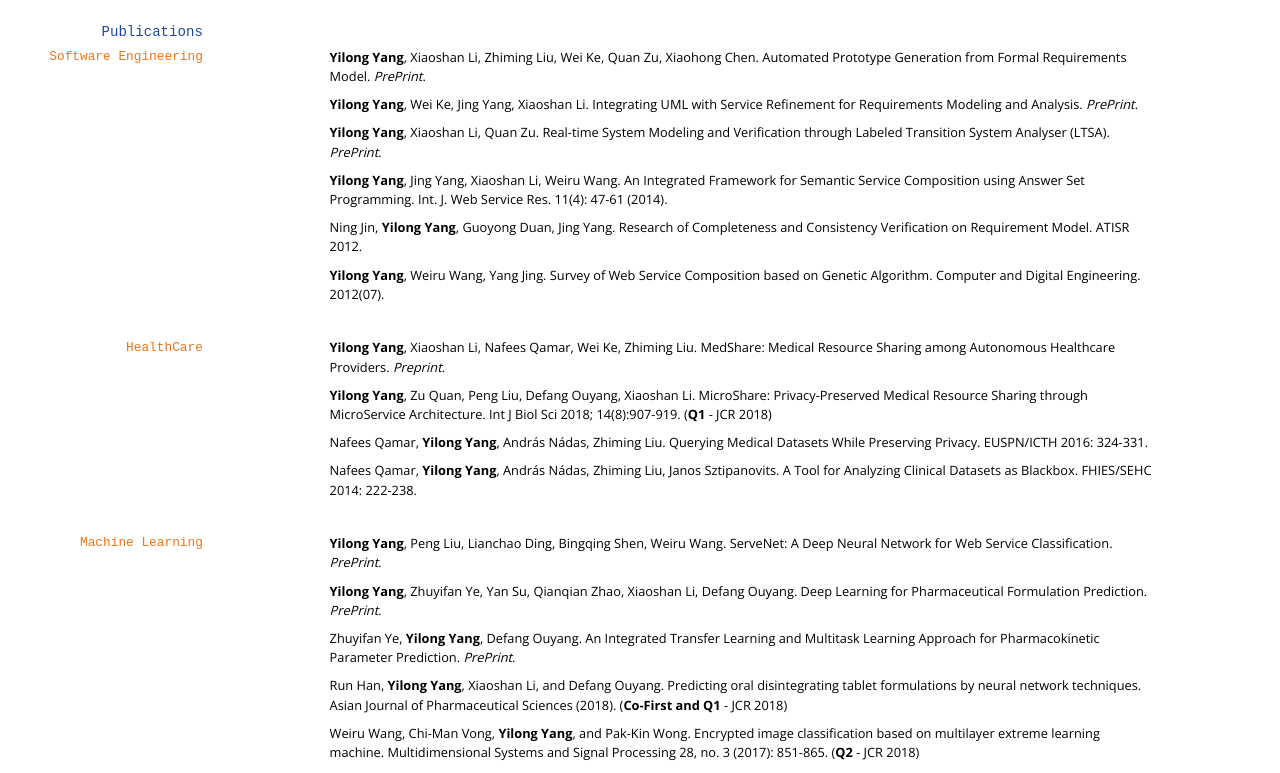
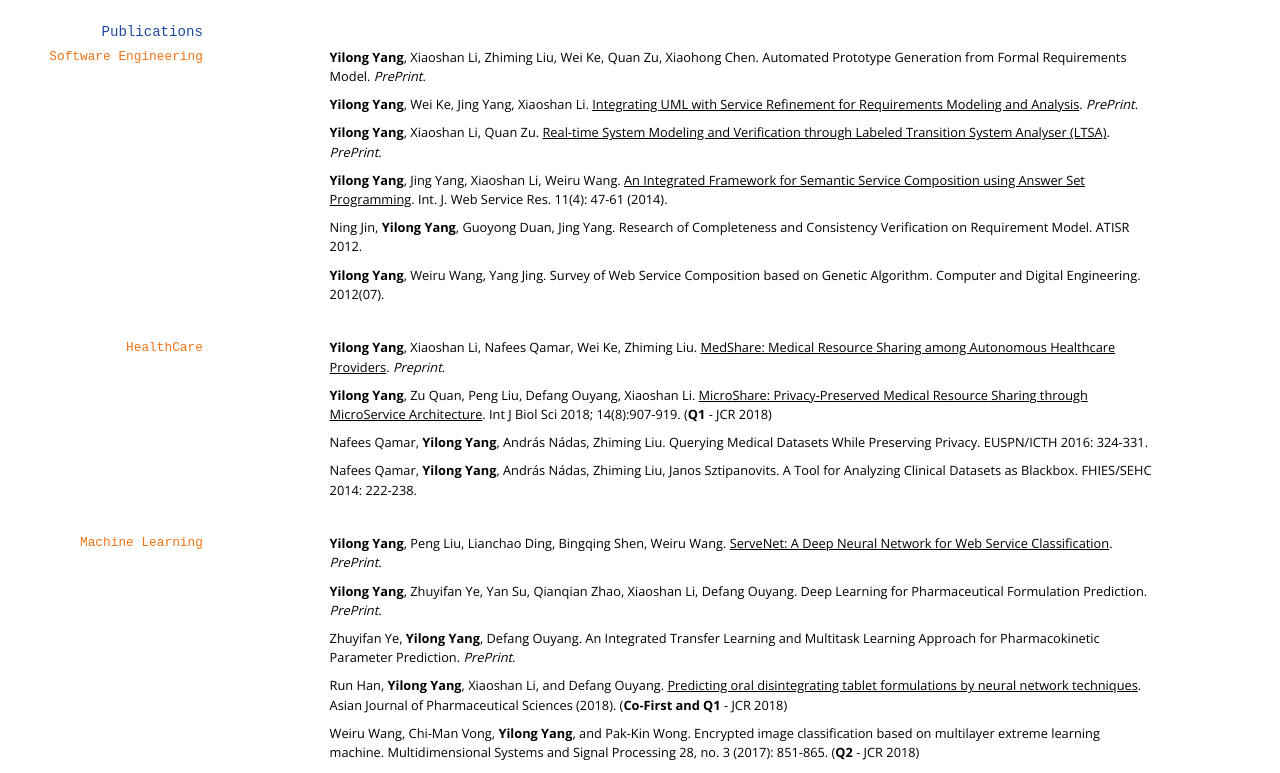
Before and after one commit to yylonly/yylonly.github.io, a Jekyll site: the page built from index.md, in a window 1280 px wide and 1400 px high. Shown: the part 498-1271 px from the top of the window. Built offline with Jekyll 4.4.1, drawn with Linux system fonts in a browser that asks for light colours; nearby versions of some CDN libraries; some web fonts are replaced; some of the changed lines change nothing that is shown.

Commit message:
paper links to RG

```diff
--- a/index.md
+++ b/index.md
@@ -41,11 +41,11 @@ I'm a PhD Candidate in Software Engineering at the University of Macau, Macau. R
 
 **Yilong Yang**, Xiaoshan Li, Zhiming Liu, Wei Ke, Quan Zu, Xiaohong Chen. Automated Prototype Generation from Formal Requirements Model. *PrePrint*.
 
-**Yilong Yang**, Wei Ke, Jing Yang, Xiaoshan Li. Integrating UML with Service Refinement for Requirements Modeling and Analysis. *PrePrint*.
+**Yilong Yang**, Wei Ke, Jing Yang, Xiaoshan Li. [Integrating UML with Service Refinement for Requirements Modeling and Analysis](https://www.researchgate.net/publication/323770893_Integrating_UML_with_Service_Refinement_for_Requirements_Modeling_and_Analysis). *PrePrint*.
 
-**Yilong Yang**, Xiaoshan Li, Quan Zu. Real-time System Modeling and Verification through Labeled Transition System Analyser (LTSA). *PrePrint*.
+**Yilong Yang**, Xiaoshan Li, Quan Zu. [Real-time System Modeling and Verification through Labeled Transition System Analyser (LTSA)](https://www.researchgate.net/publication/323771072_Real-time_System_Modeling_and_Verification_through_Labeled_Transition_System_Analyser_LTSA). *PrePrint*.
 
-**Yilong Yang**, Jing Yang, Xiaoshan Li, Weiru Wang. An Integrated Framework for Semantic Service Composition using Answer Set Programming. Int. J. Web Service Res. 11(4): 47-61 (2014).
+**Yilong Yang**, Jing Yang, Xiaoshan Li, Weiru Wang. [An Integrated Framework for Semantic Service Composition using Answer Set Programming](https://www.researchgate.net/publication/273772848_An_integrated_framework_for_semantic_service_composition_using_answer_set_programming). Int. J. Web Service Res. 11(4): 47-61 (2014).
 
 Ning Jin, **Yilong Yang**, Guoyong Duan, Jing Yang. Research of Completeness and Consistency Verification on Requirement Model. ATISR 2012.
 
@@ -53,9 +53,9 @@ Ning Jin, **Yilong Yang**, Guoyong Duan, Jing Yang. Research of Completeness and
 
 ### HealthCare
 
-**Yilong Yang**, Xiaoshan Li, Nafees Qamar, Wei Ke, Zhiming Liu. MedShare: Medical Resource Sharing among Autonomous Healthcare Providers. *Preprint*.
+**Yilong Yang**, Xiaoshan Li, Nafees Qamar, Wei Ke, Zhiming Liu. [MedShare: Medical Resource Sharing among Autonomous Healthcare Providers](https://www.researchgate.net/publication/323770968_MedShare_Medical_Resource_Sharing_among_Autonomous_Healthcare_Providers). *Preprint*.
 
-**Yilong Yang**, Zu Quan, Peng Liu, Defang Ouyang, Xiaoshan Li. MicroShare: Privacy-Preserved Medical Resource Sharing through MicroService Architecture. Int J Biol Sci 2018; 14(8):907-919. (**Q1** - JCR 2018)
+**Yilong Yang**, Zu Quan, Peng Liu, Defang Ouyang, Xiaoshan Li. [MicroShare: Privacy-Preserved Medical Resource Sharing through MicroService Architecture](https://www.researchgate.net/publication/325518439_MicroShare_Privacy-Preserved_Medical_Resource_Sharing_through_MicroService_Architecture). Int J Biol Sci 2018; 14(8):907-919. (**Q1** - JCR 2018)
 
 Nafees Qamar, **Yilong Yang**, András Nádas, Zhiming Liu. Querying Medical Datasets While Preserving Privacy. EUSPN/ICTH 2016: 324-331.
 
@@ -63,13 +63,13 @@ Nafees Qamar, **Yilong Yang**, András Nádas, Zhiming Liu, Janos Sztipanovits.
 
 ### Machine Learning
 
-**Yilong Yang**, Peng Liu, Lianchao Ding, Bingqing Shen, Weiru Wang. ServeNet: A Deep Neural Network for Web Service Classification. *PrePrint*.
+**Yilong Yang**, Peng Liu, Lianchao Ding, Bingqing Shen, Weiru Wang. [ServeNet: A Deep Neural Network for Web Service Classification](https://www.researchgate.net/publication/325778290_ServeNet_A_Deep_Neural_Network_for_Web_Service_Classification). *PrePrint*.
 
 **Yilong Yang**, Zhuyifan Ye, Yan Su, Qianqian Zhao, Xiaoshan Li, Defang Ouyang. Deep Learning for Pharmaceutical Formulation Prediction. *PrePrint*.
 
 Zhuyifan Ye, **Yilong Yang**, Defang Ouyang. An Integrated Transfer Learning and Multitask Learning Approach for Pharmacokinetic Parameter Prediction. *PrePrint*.
 
-Run Han, **Yilong Yang**, Xiaoshan Li, and Defang Ouyang. Predicting oral disintegrating tablet formulations by neural network techniques. Asian Journal of Pharmaceutical Sciences (2018). (**Co-First and Q1** - JCR 2018)
+Run Han, **Yilong Yang**, Xiaoshan Li, and Defang Ouyang. [Predicting oral disintegrating tablet formulations by neural network techniques](https://www.researchgate.net/publication/322902289_Predicting_Oral_Disintegrating_Tablet_Formulations_by_Neural_Network_Techniques). Asian Journal of Pharmaceutical Sciences (2018). (**Co-First and Q1** - JCR 2018)
 
 Weiru Wang, Chi-Man Vong, **Yilong Yang**, and Pak-Kin Wong. Encrypted image classification based on multilayer extreme learning machine. Multidimensional Systems and Signal Processing 28, no. 3 (2017): 851-865. (**Q2** - JCR 2018)
 
```
